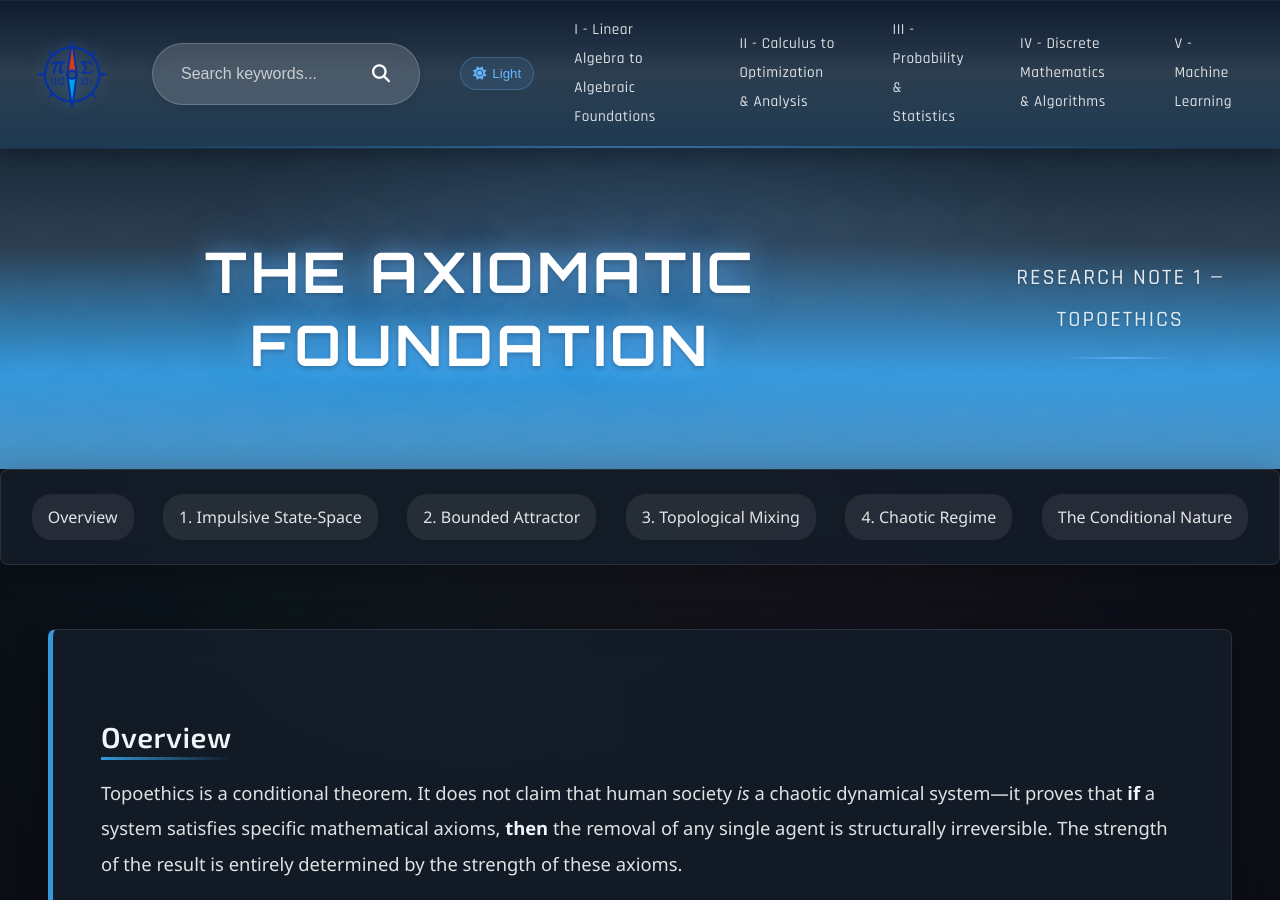
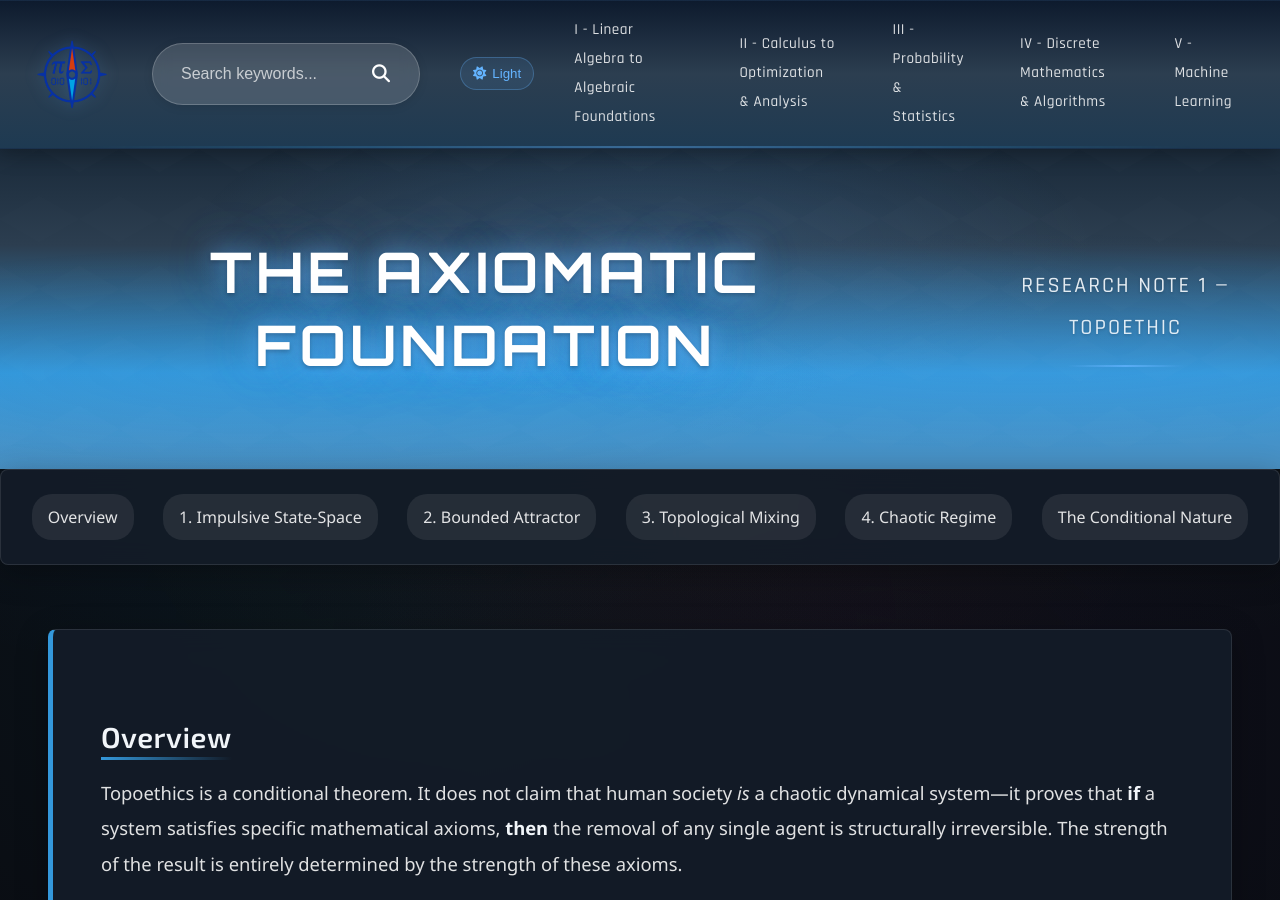
Before and after one commit to Yusukey01/yusukey01.github.io, a Jekyll site: the page built from Mathematics/Research/topoethics_axioms.html, in a window 1280 px wide and 900 px high. Built offline with Jekyll 4.4.1, drawn with Linux system fonts in a browser that asks for light colours.

Commit message:
fixed explanations

```diff
--- a/Mathematics/Research/topoethics_axioms.html
+++ b/Mathematics/Research/topoethics_axioms.html
@@ -11,7 +11,7 @@ uses_python: false
     <body>
         <div class="hero-section research-hero">
             <h1 class="webpage-name">The Axiomatic Foundation</h1>
-            <p class="subheading research-subheading">Research Note 1 — Topoethics</p>
+            <span class="subheading">Research Note 1 — Topoethic</span>
         </div>
 
         <div class="topic-nav">
```
